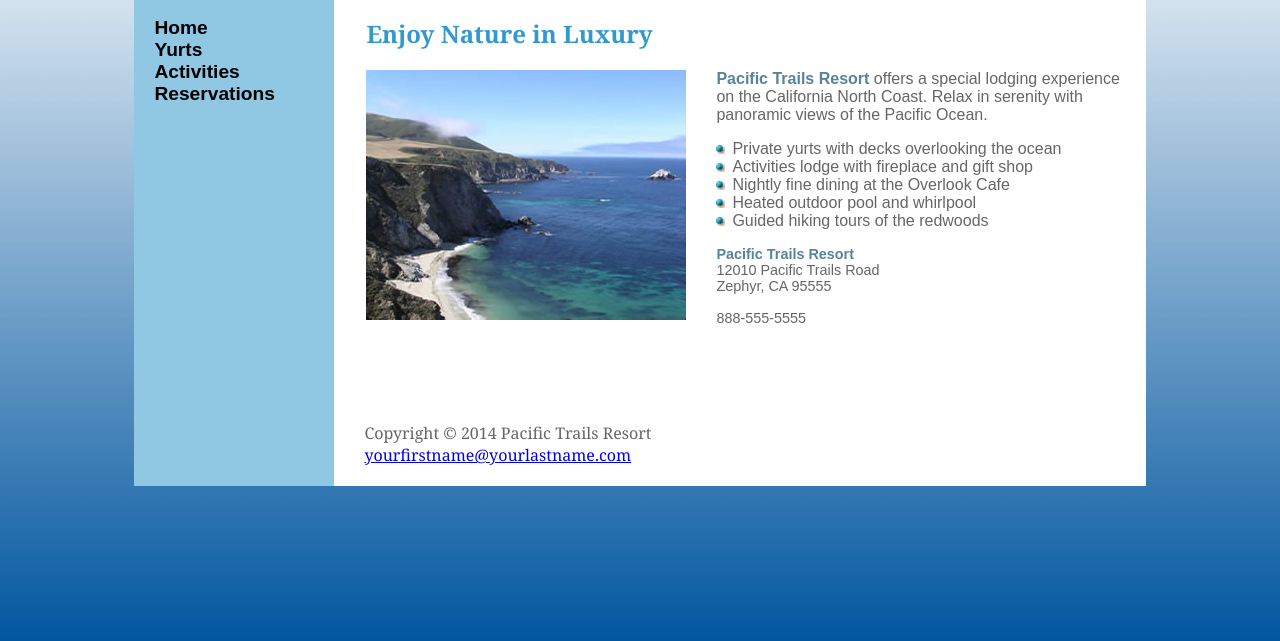
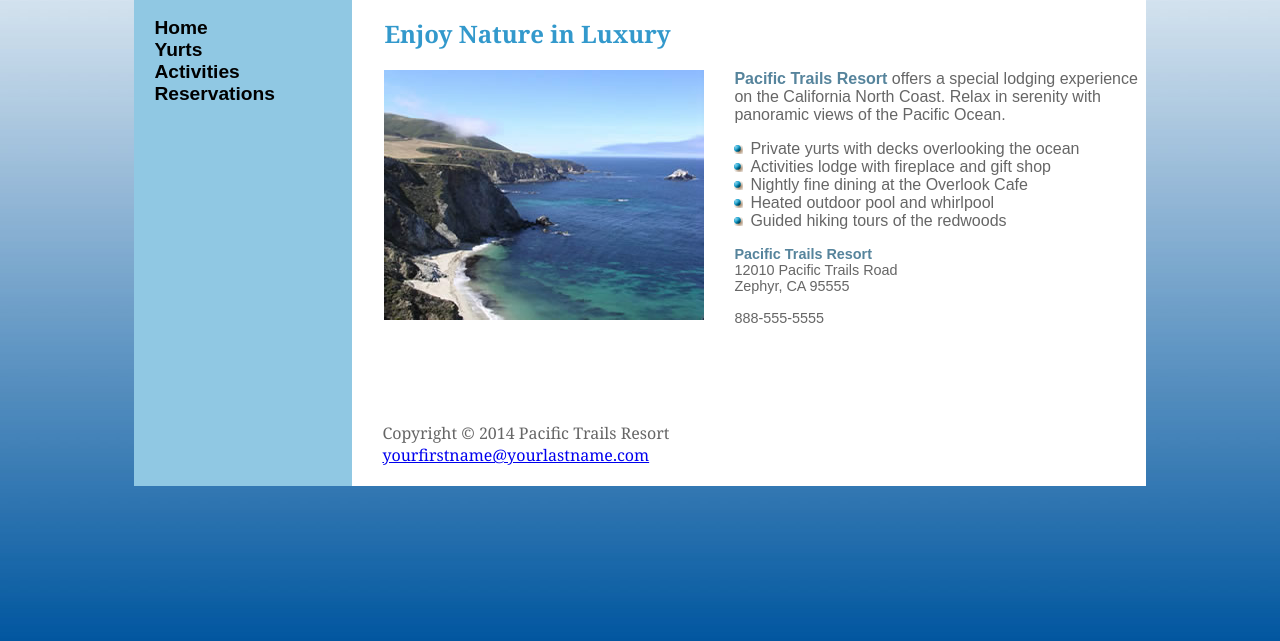
Before and after one commit to minhtri172/HW2, a plain HTML site: page index.html in a window 1280 px wide. Shown: the part 95-736 px from the top of the page. Drawn offline with Linux system fonts and the light colour scheme.

Commit message:
update comments

```diff
--- a/pacific.css
+++ b/pacific.css
@@ -3,7 +3,7 @@
     GUI Assigment: Style a Site with External CSS
     Minh Le, Umass Lowell Computer Science, minhtri_le@student.uml.edu
     Copyright (C) 2021 by Minh Le.
-    Updated by ML on September 15, 2021 at 8:00pm
+    Updated by ML on September 26, 2021 at 7:00pm
     Adding style to the website
 */
 
@@ -21,29 +21,28 @@ body {
 
 /*
 	Display content in the center of the page and minimum the width with 600px
-	Display the wrapper as Grid (1 fraction : 2 fraction for columns)
+	Display the wrapper as Grid (1 fraction : 6 fraction for columns)
 */
 #wrapper {
-	/*background-color: #90c8e3;*/
 	width: 80%;
 	min-width: 600px;
 	margin-left: auto;
 	margin-right: auto;
 	display: grid;
-	grid-template-columns: 1fr 7fr;
+	grid-template-columns: 1fr 6fr;
 }
 
-/* Display header full width of wrapper */
+/* Display header full width of wrapper (start with column 1 and end before column 3) */
 header {
 	grid-column: 1 / 3;
 }
 
-/* Nav bar on the left with fixed width 200px */
+/* Nav bar on the left with fixed width 218px */
 nav {
 	height: 100%;
 	background-color: #90c8e3;
-	width: 200px;
-	grid-row: 2 / 4;
+	width: 218px;
+	grid-row: 2 / 4; /* start at row 2 and end before row 4 */
 }
 
 /* remove bullets, underlines */
@@ -79,18 +78,13 @@ nav a:hover {
 	font-weight: 900;
 }
 
-/* Fix the content of tag p is too close the the right border when max-screen */
-#content p {
-	padding-right: 1em;
-}
-
 /* Display image on the left of the text*/
 #content img {
 	float: left;
 	margin-right: 30px;
 }
 
-/* change the bullet points to image */
+/* change the bullet points to images, display bullets insde the list box */
 #content ul {
 	list-style-position: inside;
 	list-style-image: url("marker.gif");
```
